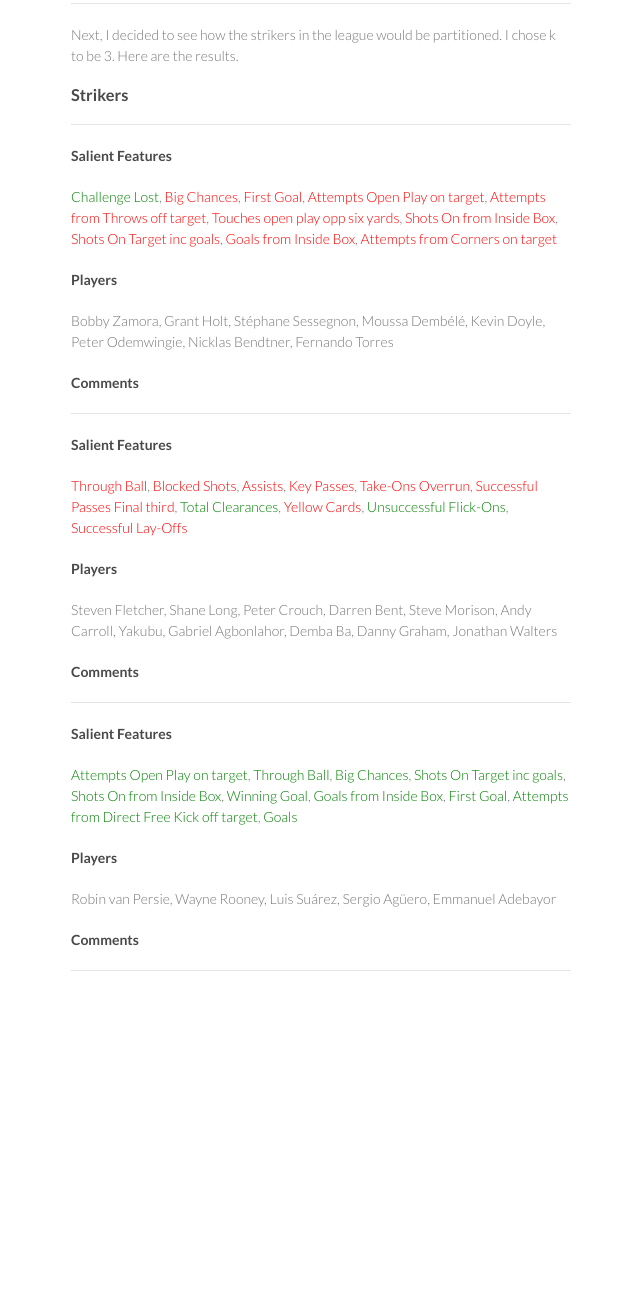
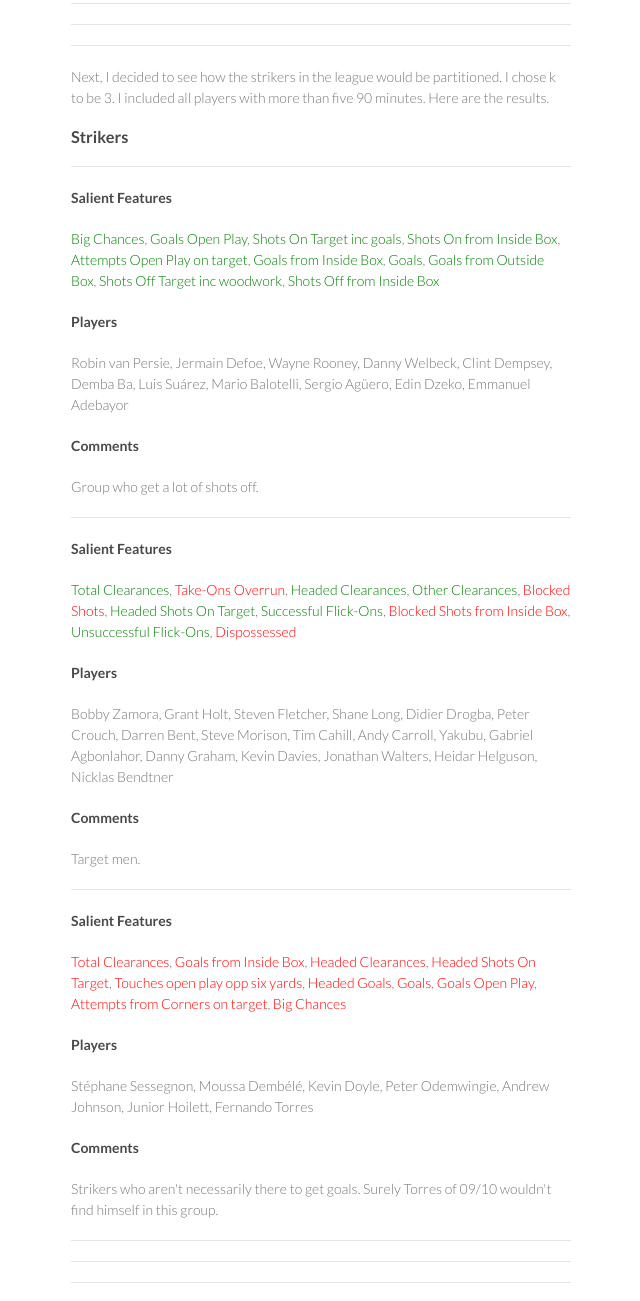
Before and after one commit to onthestairs/k-means-clustering-football, a plain HTML site: page index.html in a window 1280 px wide. Shown: the part 5590-6891 px from the top of the page, without its empty margins (499-1139 px from the left). Before the commit the page ends 6631 px from the top, so only its background shows below. Drawn offline with Linux system fonts and the light colour scheme.

Commit message:
added comments in for the stats of strikers

```diff
--- a/index.html
+++ b/index.html
@@ -150,30 +150,36 @@
 <h4>Comments</h4>
 <p>Target men. Curiously we also see Suárez, a player we would not intuitively expect to find in this group.</p>
 <hr />
+<hr />
+<hr />
 
-<p>Next, I decided to see how the strikers in the league would be partitioned. I chose k to be 3. Here are the results.</p>
+<p>Next, I decided to see how the strikers in the league would be partitioned. I chose k to be 3. I included all players with more than five 90 minutes. Here are the results.</p>
 <h3>Strikers</h3>
+
+
 <hr />
 <h4>Salient Features</h4>
-<p><span style="color:green;">Challenge Lost</span>, <span style="color:red;">Big Chances</span>, <span style="color:red;">First Goal</span>, <span style="color:red;">Attempts Open Play on target</span>, <span style="color:red;">Attempts from Throws off target</span>, <span style="color:red;">Touches open play opp six yards</span>, <span style="color:red;">Shots On from Inside Box</span>, <span style="color:red;">Shots On Target inc goals</span>, <span style="color:red;">Goals from Inside Box</span>, <span style="color:red;">Attempts from Corners on target</span></p>
+<p><span style="color:green;">Big Chances</span>, <span style="color:green;">Goals Open Play</span>, <span style="color:green;">Shots On Target inc goals</span>, <span style="color:green;">Shots On from Inside Box</span>, <span style="color:green;">Attempts Open Play on target</span>, <span style="color:green;">Goals from Inside Box</span>, <span style="color:green;">Goals</span>, <span style="color:green;">Goals from Outside Box</span>, <span style="color:green;">Shots Off Target inc woodwork</span>, <span style="color:green;">Shots Off from Inside Box</span></p>
 <h4>Players</h4>
-<p>Bobby Zamora, Grant Holt, Stéphane Sessegnon, Moussa Dembélé, Kevin Doyle, Peter Odemwingie, Nicklas Bendtner, Fernando Torres</p>
+<p>Robin van Persie, Jermain Defoe, Wayne Rooney, Danny Welbeck, Clint Dempsey, Demba Ba, Luis Suárez, Mario Balotelli, Sergio Agüero, Edin Dzeko, Emmanuel Adebayor</p>
 <h4>Comments</h4>
-<p></p>
+<p>Group who get a lot of shots off.</p>
 <hr />
 <h4>Salient Features</h4>
-<p><span style="color:red;">Through Ball</span>, <span style="color:red;">Blocked Shots</span>, <span style="color:red;">Assists</span>, <span style="color:red;">Key Passes</span>, <span style="color:red;">Take-Ons Overrun</span>, <span style="color:red;">Successful Passes Final third</span>, <span style="color:green;">Total Clearances</span>, <span style="color:red;">Yellow Cards</span>, <span style="color:green;">Unsuccessful Flick-Ons</span>, <span style="color:red;">Successful Lay-Offs</span></p>
+<p><span style="color:green;">Total Clearances</span>, <span style="color:red;">Take-Ons Overrun</span>, <span style="color:green;">Headed Clearances</span>, <span style="color:green;">Other Clearances</span>, <span style="color:red;">Blocked Shots</span>, <span style="color:green;">Headed Shots On Target</span>, <span style="color:green;">Successful Flick-Ons</span>, <span style="color:red;">Blocked Shots from Inside Box</span>, <span style="color:green;">Unsuccessful Flick-Ons</span>, <span style="color:red;">Dispossessed</span></p>
 <h4>Players</h4>
-<p>Steven Fletcher, Shane Long, Peter Crouch, Darren Bent, Steve Morison, Andy Carroll,  Yakubu, Gabriel Agbonlahor, Demba Ba, Danny Graham, Jonathan Walters</p>
+<p>Bobby Zamora, Grant Holt, Steven Fletcher, Shane Long, Didier Drogba, Peter Crouch, Darren Bent, Steve Morison, Tim Cahill, Andy Carroll, Yakubu, Gabriel Agbonlahor, Danny Graham, Kevin Davies, Jonathan Walters, Heidar Helguson, Nicklas Bendtner</p>
 <h4>Comments</h4>
-<p></p>
+<p>Target men.</p>
 <hr />
 <h4>Salient Features</h4>
-<p><span style="color:green;">Attempts Open Play on target</span>, <span style="color:green;">Through Ball</span>, <span style="color:green;">Big Chances</span>, <span style="color:green;">Shots On Target inc goals</span>, <span style="color:green;">Shots On from Inside Box</span>, <span style="color:green;">Winning Goal</span>, <span style="color:green;">Goals from Inside Box</span>, <span style="color:green;">First Goal</span>, <span style="color:green;">Attempts from Direct Free Kick off target</span>, <span style="color:green;">Goals</span></p>
+<p><span style="color:red;">Total Clearances</span>, <span style="color:red;">Goals from Inside Box</span>, <span style="color:red;">Headed Clearances</span>, <span style="color:red;">Headed Shots On Target</span>, <span style="color:red;">Touches open play opp six yards</span>, <span style="color:red;">Headed Goals</span>, <span style="color:red;">Goals</span>, <span style="color:red;">Goals Open Play</span>, <span style="color:red;">Attempts from Corners on target</span>, <span style="color:red;">Big Chances</span></p>
 <h4>Players</h4>
-<p>Robin van Persie, Wayne Rooney, Luis Suárez, Sergio Agüero, Emmanuel Adebayor</p>
+<p>Stéphane Sessegnon, Moussa Dembélé, Kevin Doyle, Peter Odemwingie, Andrew Johnson, Junior Hoilett, Fernando Torres</p>
 <h4>Comments</h4>
-<p></p>
+<p>Strikers who aren't necessarily there to get goals. Surely Torres of 09/10 wouldn't find himself in this group.</p>
+<hr />
+<hr />
 <hr />
 
       </section>
```
